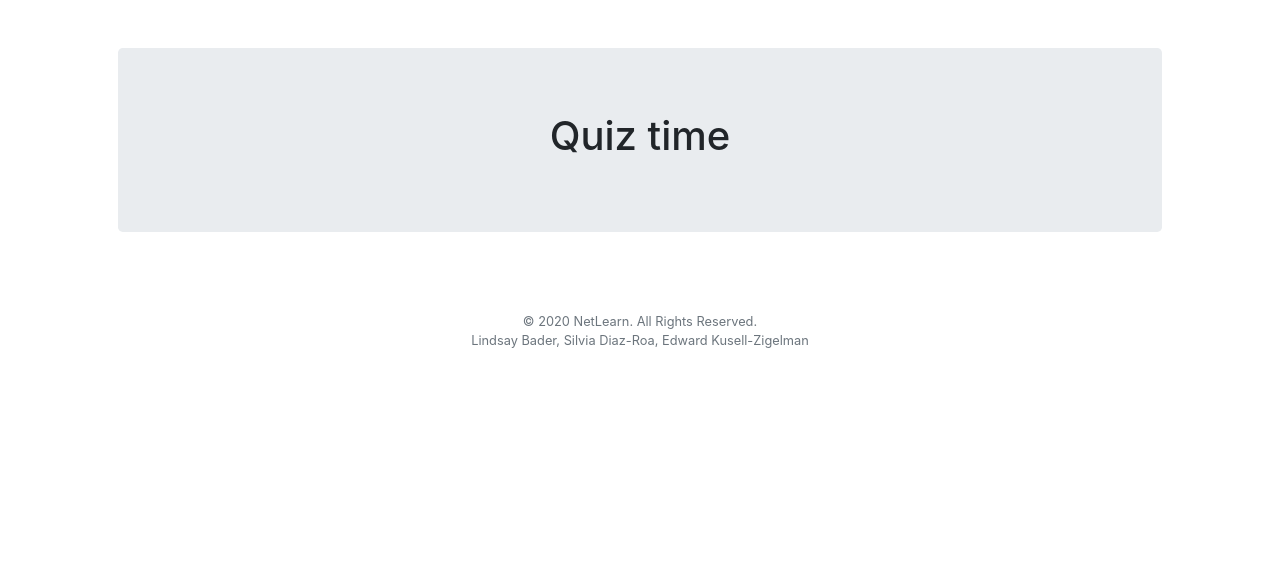
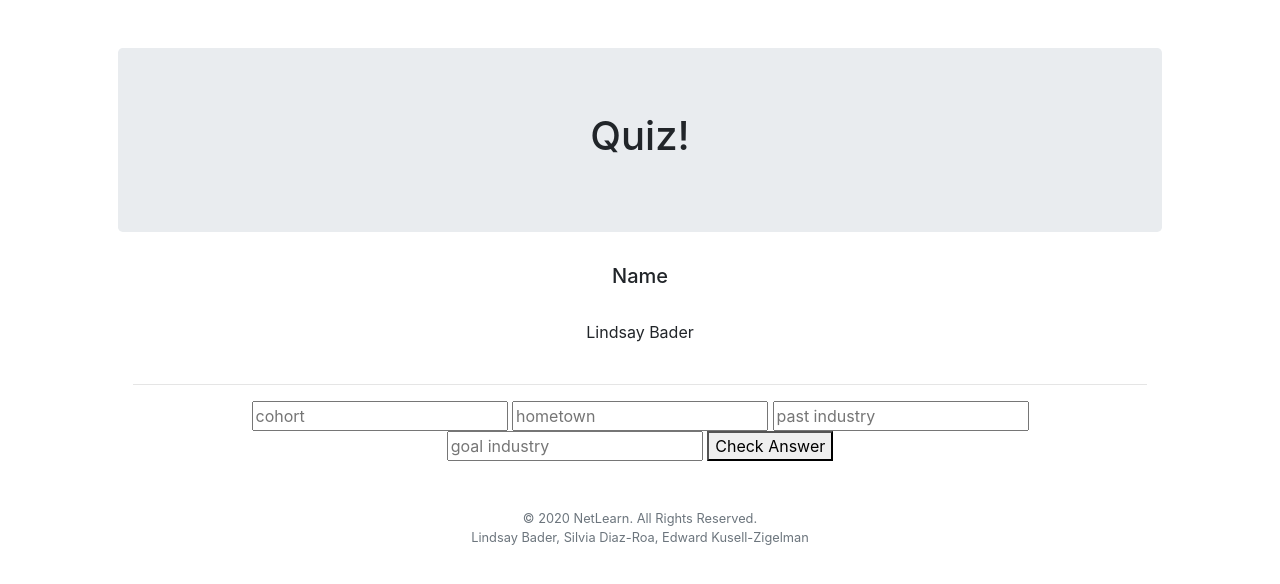
Before and after one commit to sdiazroa/netlearn, a Flask app: page /quiz in a window 1280 px wide. Shown: the part 76-660 px from the top of the page. Run offline with Flask 2, Linux system fonts and the light colour scheme; a user stored in the database is signed in; some libraries are stand-ins or nearby versions.

Commit message:
Add files via upload

```diff
--- a/templates/quiz.html
+++ b/templates/quiz.html
@@ -1,13 +1,46 @@
 {% extends "layout.html" %}
 
 {% block title %}
-   My Network
+   Quiz
 {% endblock %}
+
+        <script>
+
+            // Run script once DOM is loaded
+            document.addEventListener('DOMContentLoaded', function() {
+
+                // Check free response submission
+                document.querySelector('#check').addEventListener('click', function() {
+                    let cohort = document.querySelector('#cohort');
+                    let hometown = document.querySelector('#hometown');
+                    if (cohort.value === 'Blue' || cohort.value === 'blue' & hometown.value === 'New Jersey') {
+                        cohort.style.backgroundColor = 'green';
+                        hometown.style.backgroundColor = 'green';
+                        document.querySelector('#answer').innerHTML = 'Correct!';
+                    } else {
+                        cohort.style.backgroundColor = 'red';
+                        document.querySelector('#answer').innerHTML = 'Incorrect';
+                    }
+                });
+
+            });
+        </script>
 
 {% block main %}
 
+        <div class="jumbotron">
+            <h1>Quiz!</h1>
+        </div>
 
-            <div class="jumbotron">
-            <h1>Quiz time</h1>
+        <div class="container">
+                <h5>Name</h5><br>
+                <h7>Lindsay Bader</h7><br><br>
+                <hr>
+                <input type="text" id="cohort" placeholder="cohort"></input>
+                <input type="text" id="hometown" placeholder="hometown"></input>
+                <input type="text" id="past" placeholder="past industry"></input>
+                <input type="text" id="goal" placeholder="goal industry"></input>
+                <button id="check">Check Answer</button>
+        </div>
 
 {% endblock %}
```
